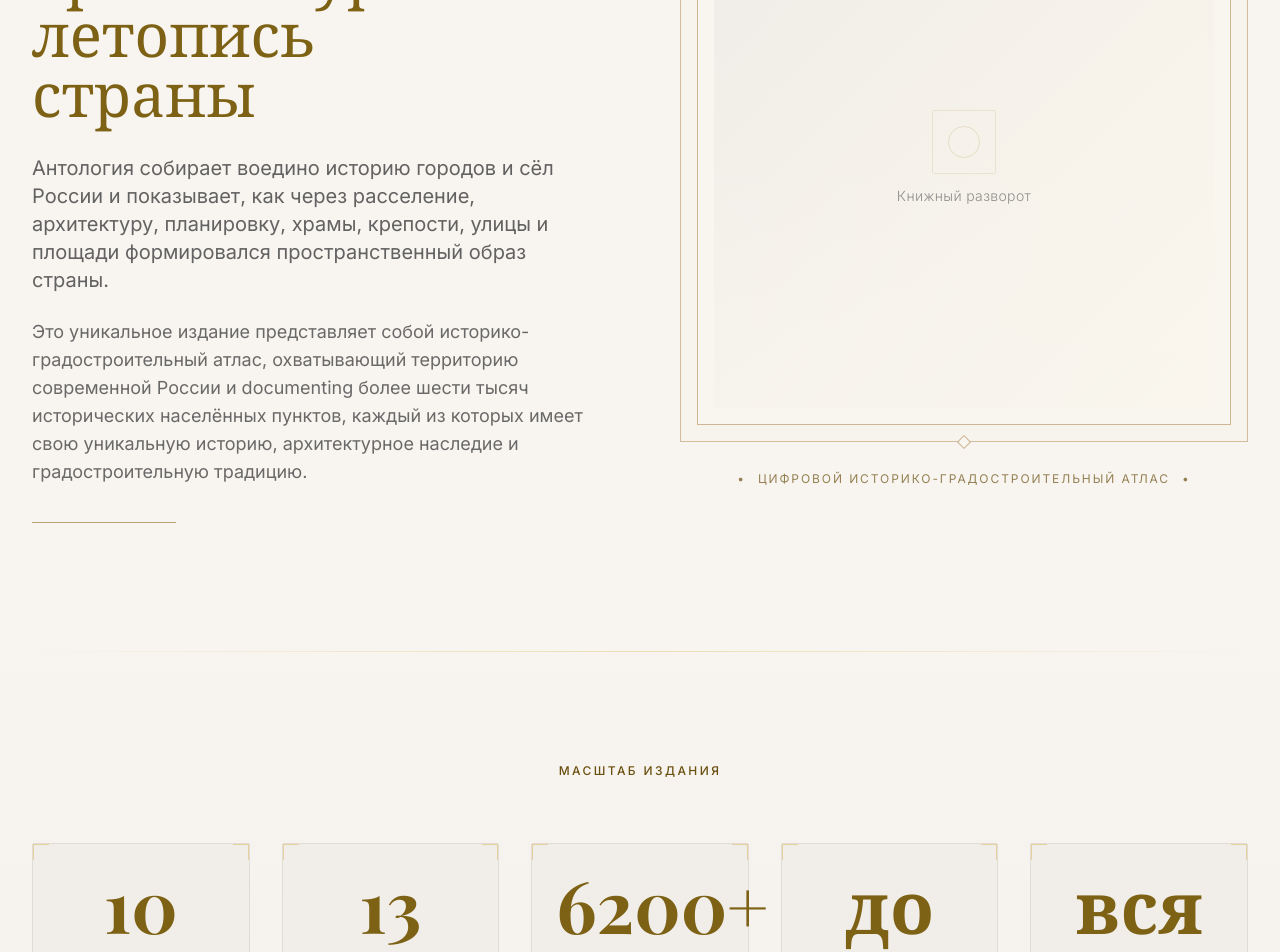
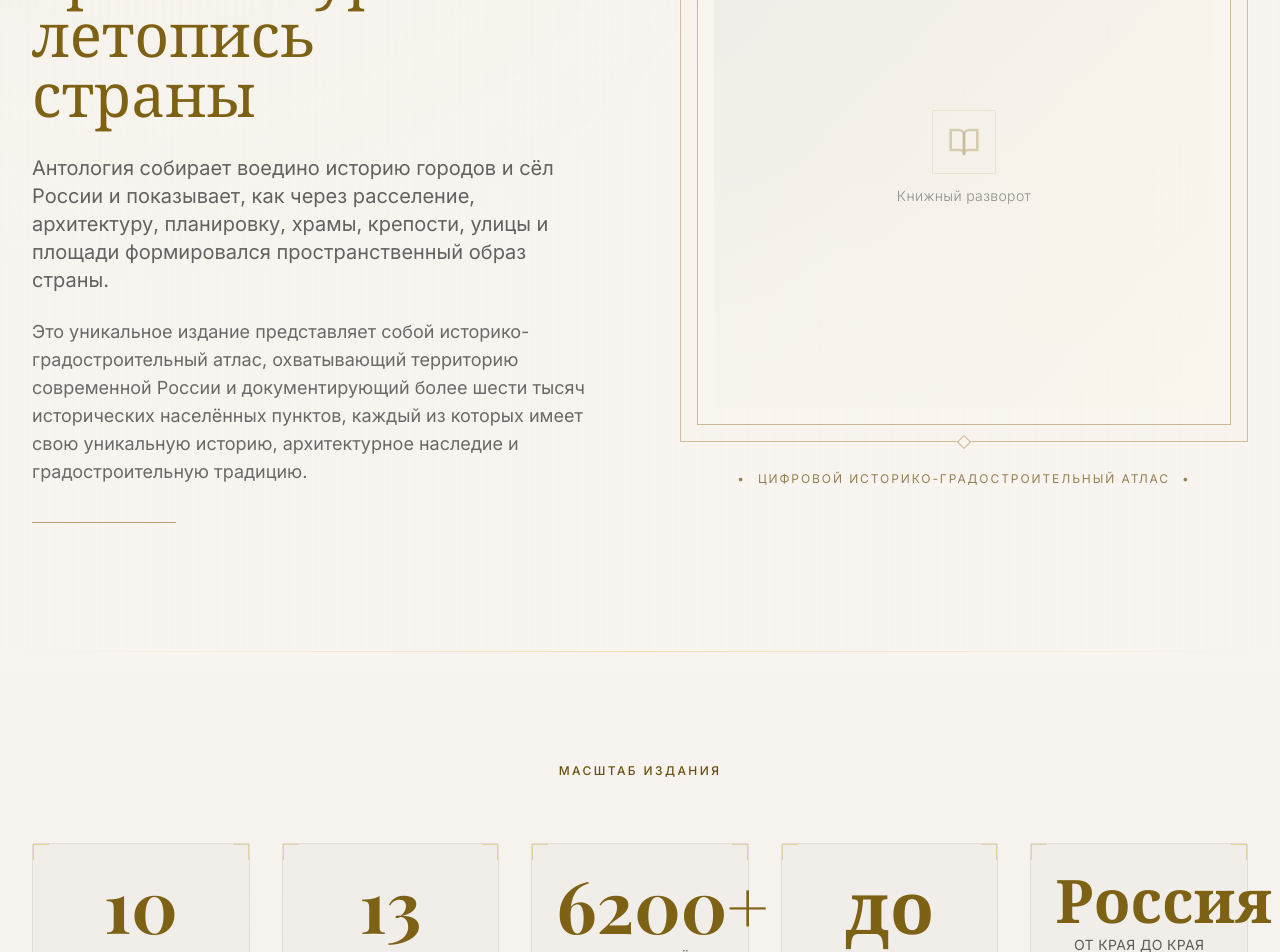
Before and after one commit to SmetaGPT/Antology, a React (Vite) app: page / in a window 1280 px wide. Shown: the part 1180-2132 px from the top of the page. Built offline with nearby package versions, Linux system fonts and the light colour scheme; no server answers; a web font is replaced by a local one.

Commit message:
Polish editorial and statistics sections

```diff
--- a/src/components/Editorial/Editorial.tsx
+++ b/src/components/Editorial/Editorial.tsx
@@ -17,6 +17,7 @@ export function Editorial() {
     >
       {/* Background texture */}
       <div className={`absolute inset-0 opacity-5 ${isDark ? 'bg-gradient-to-br from-gold-500/10 via-transparent to-transparent' : 'bg-gradient-to-br from-gold-400/5 via-transparent to-transparent'}`} />
+      <div className={`absolute inset-0 ${isDark ? 'editorial-texture-dark' : 'editorial-texture-light'}`} />
 
       <div className="section-container relative">
         <motion.div
@@ -73,7 +74,7 @@ export function Editorial() {
               className={`text-base sm:text-lg leading-relaxed ${isDark ? 'text-ivory-200/82' : 'text-lightTextSecondary/90'}`}
             >
               Это уникальное издание представляет собой историко-градостроительный атлас,
-              охватывающий территорию современной России и documenting более шести тысяч
+              охватывающий территорию современной России и документирующий более шести тысяч
               исторических населённых пунктов, каждый из которых имеет свою уникальную
               историю, архитектурное наследие и градостроительную традицию.
             </motion.p>
@@ -102,6 +103,7 @@ export function Editorial() {
                   aspectRatio="square"
                   className="rounded-none"
                   overlayText="Книжный разворот"
+                  iconVariant="book"
                 />
               </div>
 
--- a/src/components/Statistics/Statistics.tsx
+++ b/src/components/Statistics/Statistics.tsx
@@ -7,7 +7,13 @@ const stats = [
   { number: '13', label: 'книг', suffix: '' },
   { number: '6200+', label: 'городов и сёл', suffix: '' },
   { number: 'до 1914', label: 'года основания', suffix: '' },
-  { number: 'вся', label: 'Россия', suffix: '' },
+  {
+    number: 'Россия',
+    label: 'от края до края',
+    suffix: '',
+    numberClassName: 'text-4xl md:text-5xl lg:text-6xl whitespace-nowrap',
+    labelClassName: 'max-w-[11rem] mx-auto leading-tight',
+  },
 ];
 
 export function Statistics() {
@@ -53,11 +59,11 @@ export function Statistics() {
                 initial={{ opacity: 0, scale: 0.5 }}
                 animate={isInView ? { opacity: 1, scale: 1 } : {}}
                 transition={{ duration: 0.6, delay: index * 0.1 + 0.2 }}
-                className={`stat-number block mb-2 transition-colors ${isDark ? 'group-hover:text-gold-300' : 'group-hover:text-gold-800'}`}
+                className={`stat-number block mb-2 transition-colors ${stat.numberClassName ?? ''} ${isDark ? 'group-hover:text-gold-300' : 'group-hover:text-gold-800'}`}
               >
                 {stat.number}
               </motion.span>
-              <span className={`text-sm tracking-wide uppercase ${isDark ? 'text-ivory-400/80' : 'text-lightTextSecondary'}`}>
+              <span className={`block text-sm tracking-wide uppercase ${stat.labelClassName ?? ''} ${isDark ? 'text-ivory-400/80' : 'text-lightTextSecondary'}`}>
                 {stat.label}
               </span>
             </motion.div>
--- a/src/components/ui/ImagePlaceholder.tsx
+++ b/src/components/ui/ImagePlaceholder.tsx
@@ -1,4 +1,5 @@
 import { motion } from 'framer-motion';
+import { BookOpen } from 'lucide-react';
 import { useTheme } from '../../contexts/ThemeContext';
 
 interface ImagePlaceholderProps {
@@ -8,6 +9,7 @@ interface ImagePlaceholderProps {
   aspectRatio?: 'video' | 'square' | 'portrait' | 'wide' | 'auto';
   overlay?: boolean;
   overlayText?: string;
+  iconVariant?: 'default' | 'book';
 }
 
 const aspectRatios = {
@@ -25,6 +27,7 @@ export function ImagePlaceholder({
   aspectRatio = 'video',
   overlay = false,
   overlayText,
+  iconVariant = 'default',
 }: ImagePlaceholderProps) {
   const { theme } = useTheme();
   const isDark = theme === 'dark';
@@ -42,7 +45,11 @@ export function ImagePlaceholder({
             transition={{ duration: 3, repeat: Infinity, ease: 'easeInOut' }}
             className={`w-16 h-16 border rounded-sm flex items-center justify-center mb-3 ${isDark ? 'border-gold-500/30' : 'border-gold-600/30'}`}
           >
-            <div className={`w-8 h-8 border rounded-full ${isDark ? 'border-gold-400/40' : 'border-gold-600/40'}`} />
+            {iconVariant === 'book' ? (
+              <BookOpen className={`w-8 h-8 ${isDark ? 'text-gold-400/60' : 'text-gold-700/60'}`} />
+            ) : (
+              <div className={`w-8 h-8 border rounded-full ${isDark ? 'border-gold-400/40' : 'border-gold-600/40'}`} />
+            )}
           </motion.div>
           <p className={`text-sm font-light tracking-wide ${isDark ? 'text-ivory-400/60' : 'text-lightTextSecondary/70'}`}>
             {overlayText || alt}
--- a/src/index.css
+++ b/src/index.css
@@ -216,6 +216,34 @@
     border-color: rgba(217, 170, 91, 0.42);
     background: rgba(9, 12, 18, 0.55);
   }
+
+  .editorial-texture-dark {
+    background:
+      radial-gradient(80% 70% at 12% 20%, rgba(217, 170, 91, 0.08) 0%, transparent 65%),
+      repeating-linear-gradient(
+        90deg,
+        rgba(255, 255, 255, 0.016) 0px,
+        rgba(255, 255, 255, 0.016) 2px,
+        transparent 2px,
+        transparent 9px
+      );
+    opacity: 0.38;
+    pointer-events: none;
+  }
+
+  .editorial-texture-light {
+    background:
+      radial-gradient(80% 70% at 12% 20%, rgba(167, 119, 57, 0.08) 0%, transparent 65%),
+      repeating-linear-gradient(
+        90deg,
+        rgba(132, 95, 46, 0.022) 0px,
+        rgba(132, 95, 46, 0.022) 2px,
+        transparent 2px,
+        transparent 9px
+      );
+    opacity: 0.34;
+    pointer-events: none;
+  }
 }
 
 @layer utilities {
```
